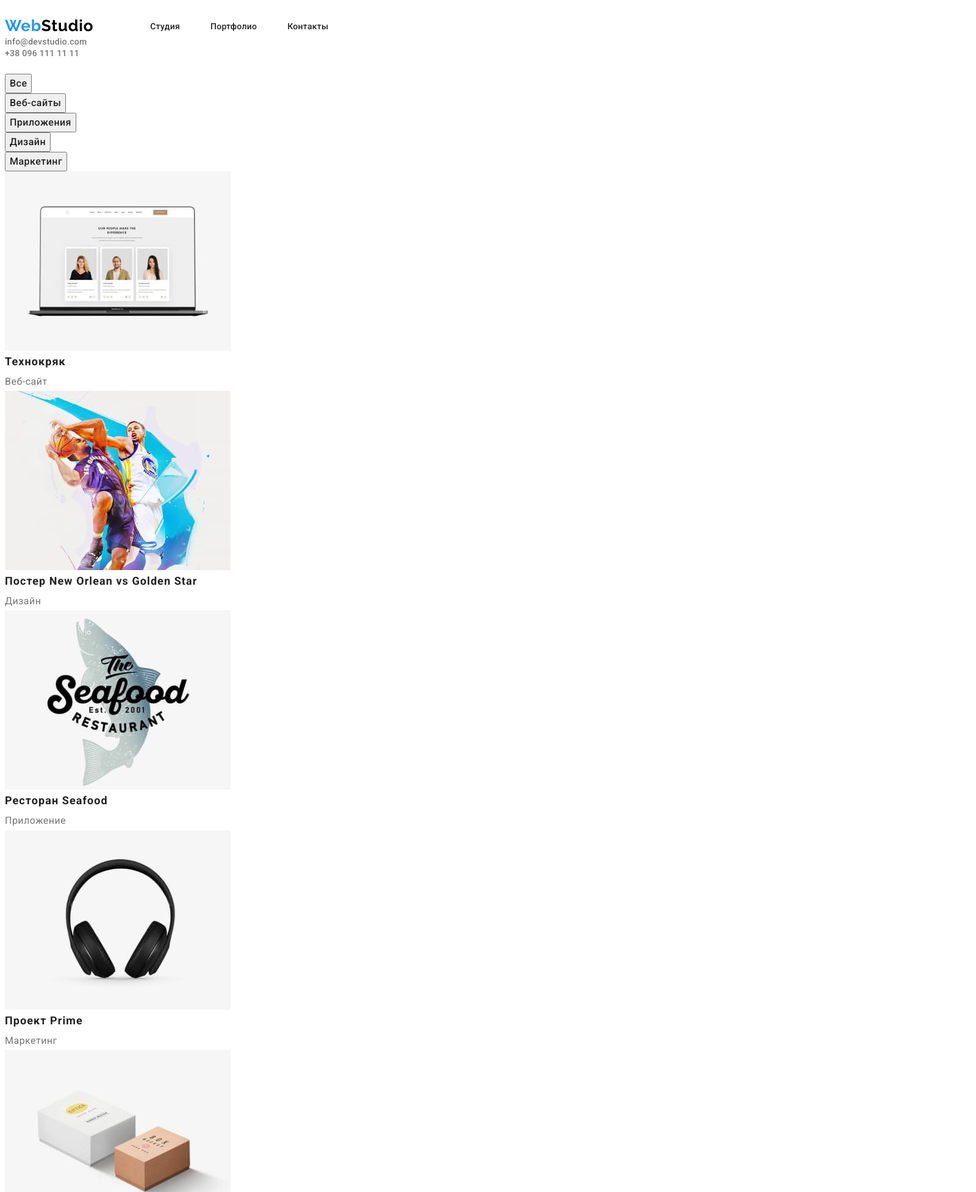
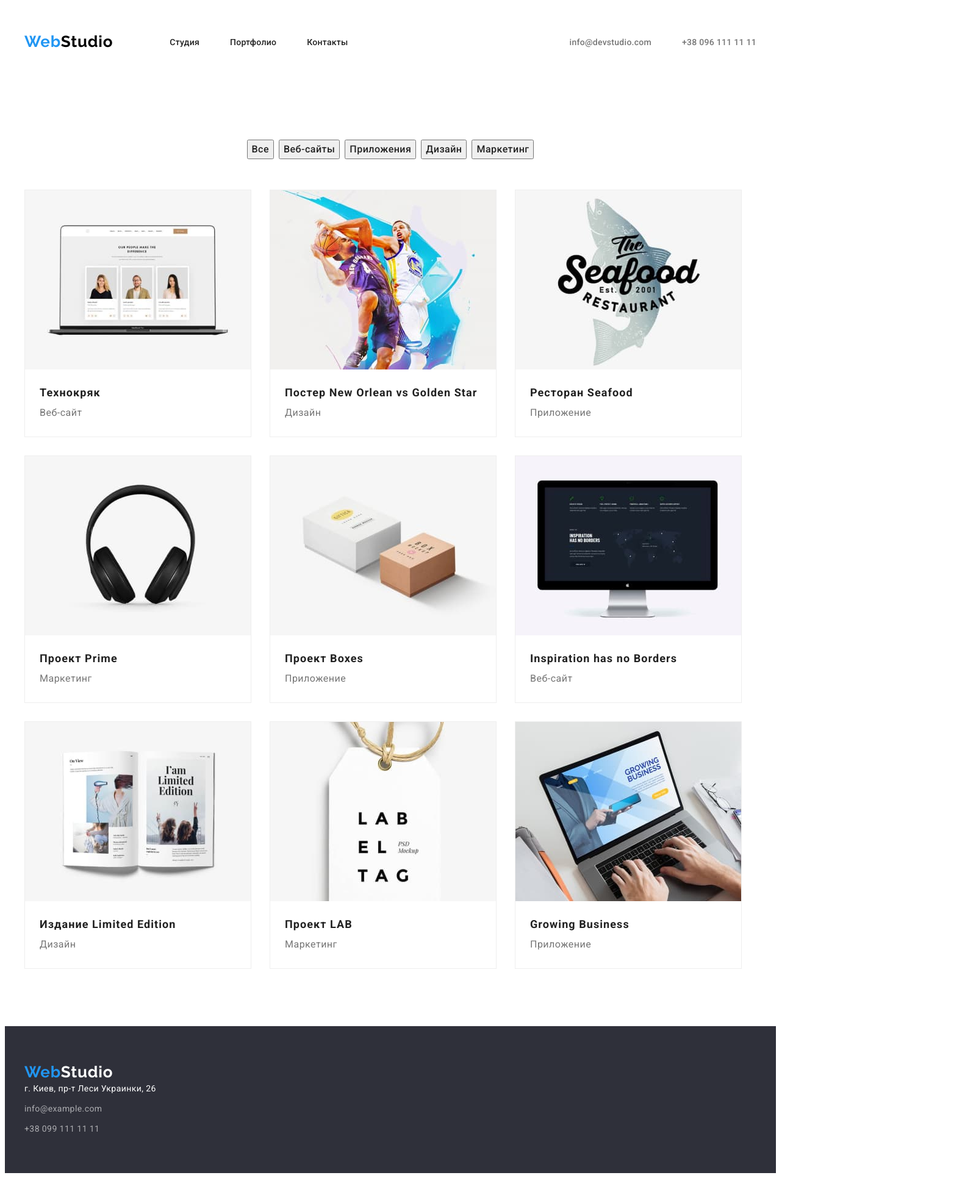
Before and after one commit to EvgenK81/goit-markup-hw-02, a plain HTML site: page portfolio.html in a window 1280 px wide. Shown: the part 5-1960 px from the top of the page at 61% size, 1600 px wide, since content can reach past the window. After the commit the page ends 1937 px from the top, so only its background shows below. Drawn offline with Linux system fonts and the light colour scheme.

Commit message:
goit-markup-hw-03

```diff
--- a/css/style.css
+++ b/css/style.css
@@ -20,8 +20,12 @@ img{
      display:block
 }
 
+
 .list {
      list-style: none;
+}
+.current{
+    color: var(--accent-color);
 }
 
 .link {
@@ -60,6 +64,8 @@ body {
      align-items: center;
 }
 .menu{
+     padding-top: 32px;
+     padding-bottom: 32px;
      display: flex;
      align-items: center;
 }
@@ -69,6 +75,8 @@ body {
      margin-left: auto;
      }
      .logo{
+          padding-top: 24px;
+          padding-bottom: 25px;
           margin-right: 93px;
      }
      .menu-item:not(:last-child){
@@ -187,7 +195,7 @@ body {
      color: var(--button-text-color);
 
 }
-/*Benefits*/
+/*benefits*/
 .visually-hidden {
      position: absolute;
      white-space: nowrap;
@@ -202,10 +210,13 @@ body {
 }
 .smooth{
      display: flex;
+
 }
 .Benefits-menu-item:not(:last-child){
      margin-right: 30px;
-}
+
+    }
+
 
 .Benefits-menu {
      margin-bottom: 10px;
@@ -238,6 +249,7 @@ body {
      color: var(--primary-font-color);
 }
 .direction-menu-item{
+     padding-top: 0;
      margin-left: auto;
      margin-right: auto;
      margin-bottom: 50px;
@@ -259,6 +271,9 @@ body {
 .team-img{
      margin-bottom: 10px;
 }
+.team-menu-smooth {
+     display: flex;
+}
 .team-menu-item:not(:last-child){
      margin-right: 30px;
 }
@@ -274,9 +289,7 @@ body {
 
      color: var(--primary-font-color);
 }
-.team-menu-smooth{
-     display: flex;
-}
+
 
 .team-name {
      margin-bottom: 10px;
@@ -298,6 +311,17 @@ body {
 }
 
 /*footer-first*/
+.logo-style-footer{
+     font-family: var(--secondari-font);
+          font-style: normal;
+          font-weight: 700;
+          font-size: 26px;
+          line-height: 1.19;
+          letter-spacing: 0.03em;
+
+          color: #2196F3;
+     }
+
 .logo-studio-footer {
      font-family: 'Raleway', sans-serif;
      font-weight: 700;
@@ -309,14 +333,14 @@ body {
 }
 
 .footer-menu {
-     position: absolute;
-          width: 1600px;
-          height: 252px;
-          left: 0px;
-          top: 2094px;
+     background-color: #2f303a;
+          padding-top: 60px;
+          padding-bottom: 60px;
+}
+.footer-menu-markup:not(:last-child) {
+     margin-bottom: 9px;
+}
 
-          background: #2F303A;
-}
 
 .footer-maps {
      font-size: 14px;
@@ -357,7 +381,23 @@ body {
 }
 
 /*portfolio*/
+.filter-btn{
+
+     display: flex;
+     justify-content: center;
+
+
+}
+.setting-btn:not(:last-child){
+     margin-right: 8px;
+}
+.filter-btn-smooth{
+
+     margin-bottom: 50px;
+
+}
 .regulator-btn {
+
      font-family: 'Roboto', sans-serif;
      font-style: normal;
      font-weight: 500;
@@ -377,6 +417,8 @@ body {
 
 /*photo*/
 .sentence {
+     padding-top: 20px;
+     padding-left: 24px;
      font-weight: 700;
      font-size: 18px;
      line-height: 2;
@@ -385,8 +427,27 @@ body {
 }
 
 .sentence-choice {
+     padding-bottom: 20px;
+     padding-left: 24px;
      font-size: 16px;
      line-height: 1.88;
      letter-spacing: 0.03em;
      color: var(--secondari-color);
 }
+.foto-menu{
+     margin: -15px;
+     display: flex;
+     flex-wrap: wrap;
+}
+.foto-menu-item{
+     margin: 15px;
+
+          width: 370px;
+          height: 404px;
+          left: 215px;
+          top: 262px;
+
+          background: #FFFFFF;
+          border: 1px solid #EEEEEE;
+
+}
--- a/portfolio.html
+++ b/portfolio.html
@@ -15,32 +15,40 @@
 </head>
 <body>
     <!---HEADER-PORTFOLIO--->
-    <header class="page-header">
+    <header class="page-header section">
+        <div class="container header-container">
             <nav class="nav">
                 <a class="logo link" href="">Web<span class="logo-studio">Studio</span></a>
                 <ul class="menu list ">
                     <li class="menu-item">
-                    <a class="menu-link link" href="./index.html" >Студия</a></li>
+                        <a class="menu-link link" href="./index.html">Студия</a>
+                    </li>
                     <li class="menu-item">
-                    <a class="menu-link link" href="./portfolio.html" >Портфолио</a></li>
+                        <a class="menu-link link current" href="./portfolio.html">Портфолио</a>
+                    </li>
                     <li class="menu-item">
-                    <a class="menu-link link"  href="">Контакты</a></li>
+                        <a class="menu-link link" href="">Контакты</a>
+                    </li>
                 </ul>
             </nav>
-        <ul class="list">
+            <ul class="list ul-list">
                 <li class="menu-mailto"><a class="mailto link" href="mailto:info@devstudio.com">info@devstudio.com</a></li>
                 <li class="menu-phon"><a class="phone link" href="tel:+380961111111">+38 096 111 11 11</a></li>
             </ul>
+
+        </div>
+
     </header>
 
  <main>
             <!---portfolio--->
 
-        <section class="portfolio-menu" >
-            <h1 hidden>Портфолио</h1>
+        <section class="portfolio-menu section">
+            <div class="container">
+                <h1 hidden class="visually-hidden">Портфолио</h1>
                 <!---filter--->
 
-                <ul class=" filter-btn list">
+                <ul class=" filter-btn filter-btn-smooth list">
                     <li class="setting-btn"><button type="button" class="regulator-btn">Все</button></li>
                     <li class="setting-btn"><button type="button" class="regulator-btn">Веб-сайты</button></li>
                     <li class="setting-btn"><button type="button" class="regulator-btn">Приложения</button></li>
@@ -56,7 +64,7 @@
                     </li>
                     <li class="foto-menu-item">
                         <img class="foto-img" src="./images/basketball.jpg" alt="Дизайн" width="370">
-                    <h2 class="sentence">Постер  New Orlean vs Golden Star</h2>
+                        <h2 class="sentence">Постер New Orlean vs Golden Star</h2>
                         <p class="sentence-choice">Дизайн</p>
                     </li>
                     <li class="foto-menu-item">
@@ -97,16 +105,25 @@
                         <p class="sentence-choice">Приложение</p>
                     </li>
                 </ul>
+
+            </div>
+
         </section>
     </main>
     <!---basement-->
     <footer class="footer-menu">
-        <a class="logo link" href="">Web<span class="logo-studio-footer">Studio</span></a>
+        <div class="container">
+            <a class="logo-style-footer link" href="">Web<span class="logo-studio-footer">Studio</span></a>
             <ul class="list ">
-            <li class="footer-menu-markup"> <a class="footer-maps link" href="https://goo.gl/maps/FyTGyrduHnAwDV1Q6">г. Киев, пр-т Леси Украинки, 26</a></li>
-            <li class="footer-menu-markup"> <a class="mailto-footer link" href="mailto:info@example.com">info@example.com</a></li>
+                <li class="footer-menu-markup"> <a class="footer-maps link" href="https://goo.gl/maps/FyTGyrduHnAwDV1Q6">г. Киев,
+                        пр-т Леси Украинки, 26</a></li>
+                <li class="footer-menu-markup"> <a class="mailto-footer link" href="mailto:info@example.com">info@example.com</a>
+                </li>
                 <li class="footer-menu-markup"> <a class="phone-footer link" href="tel:+380991111111">+38 099 111 11 11</a></li>
             </ul>
+
+        </div>
+
     </footer>
 
 
```
Also changed, not shown: index.html (+15 -23 lines). Lines whose indentation alone changed are shown as unchanged.
